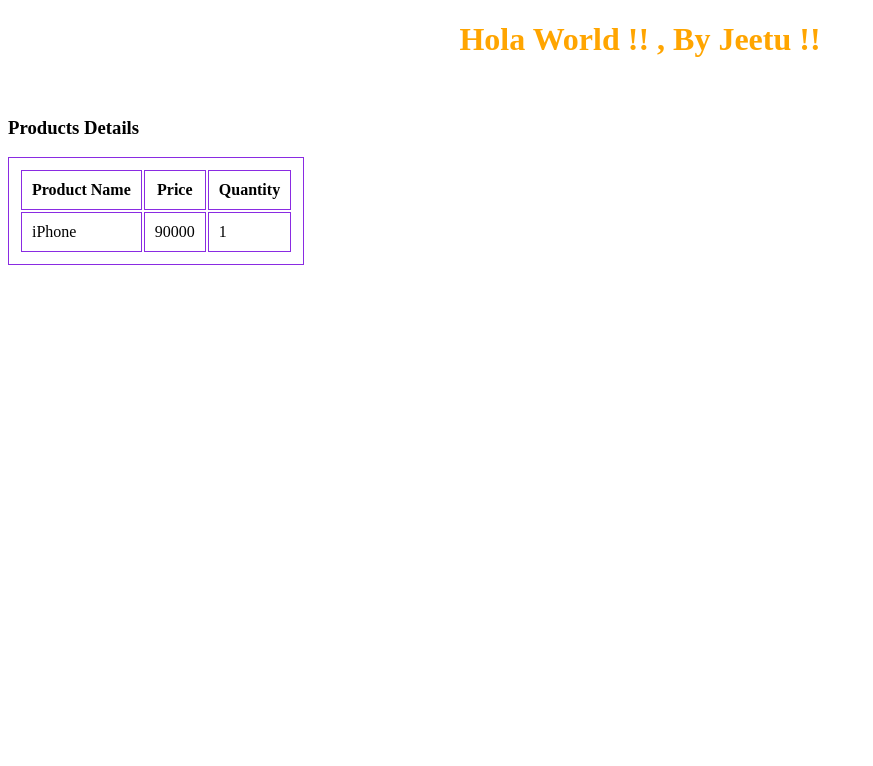
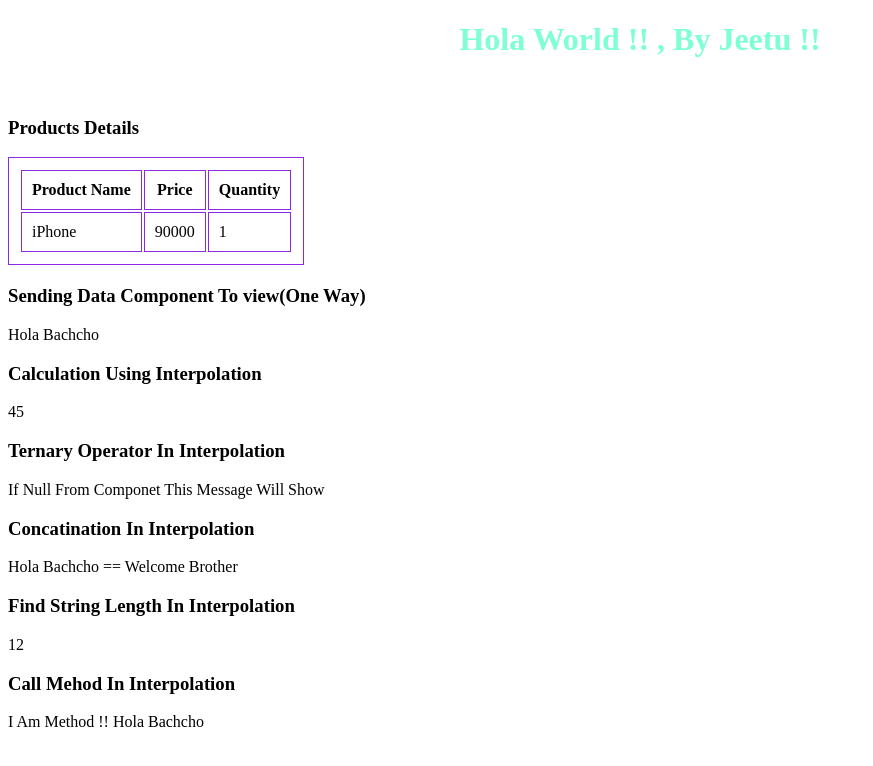
Before and after one commit to Me-Jitesh/AngularBasics, an Angular app: page / in a window 1280 px wide. Shown: the top 766 px of the page, without its empty margins (0-873 px from the left). Built offline with nearby package versions, Linux system fonts and the light colour scheme.

Commit message:
Angular Interpolation

```diff
--- a/src/app/app.component.ts
+++ b/src/app/app.component.ts
@@ -12,7 +12,7 @@ import { Component } from '@angular/core';
   <h3>Products Details</h3>
   <my-product></my-product>`,     //Single & Double qoute have same use whereas back tick used to multine code
 
-  styles: ["h1{ color:orange;  text-align: center; }"]  //Applied Locally
+  styles: ["h1{ color:aquamarine;  text-align: center; }"]  //Applied Locally
 })
 export class AppComponent {
   title: String = 'By Jeetu !! ';     //    variable
--- a/src/app/product/product.component.html
+++ b/src/app/product/product.component.html
@@ -11,3 +11,27 @@
         <td>{{productQnt}}</td>
     </tr>
 </table>
+
+<h3>Sending Data Component To view(One Way)</h3>
+{{meInterpolation}}
+<br>
+
+<h3>Calculation Using Interpolation</h3>
+{{20 + 25}}
+
+<br>
+
+<h3>Ternary Operator In Interpolation</h3>
+{{ternary ? ternary : "If Null From Componet This Message Will Show"}}
+
+<h3>Concatination In Interpolation</h3>
+{{meInterpolation + " == Welcome Brother"}}
+<br>
+
+<h3>Find String Length In Interpolation</h3>
+{{meInterpolation.length}}
+<br>
+
+<h3>Call Mehod In Interpolation</h3>
+{{meMethod()}}
+<br>
--- a/src/app/product/product.component.ts
+++ b/src/app/product/product.component.ts
@@ -9,4 +9,12 @@ export class ProductComponent {
     productName: String = "iPhone"
     productPrice: number = 90000.00
     productQnt: number = 1
+
+    meInterpolation: String = "Hola Bachcho"
+
+    ternary: String = ""
+
+    meMethod(): String {
+        return "I Am Method !! " + this.meInterpolation
+    }
 }
--- a/src/styles.css
+++ b/src/styles.css
@@ -5,4 +5,5 @@
 table, th, td {
     border: 1px groove blueviolet;
     padding: 10px;
+    margin-bottom: 20px;
 }
```
